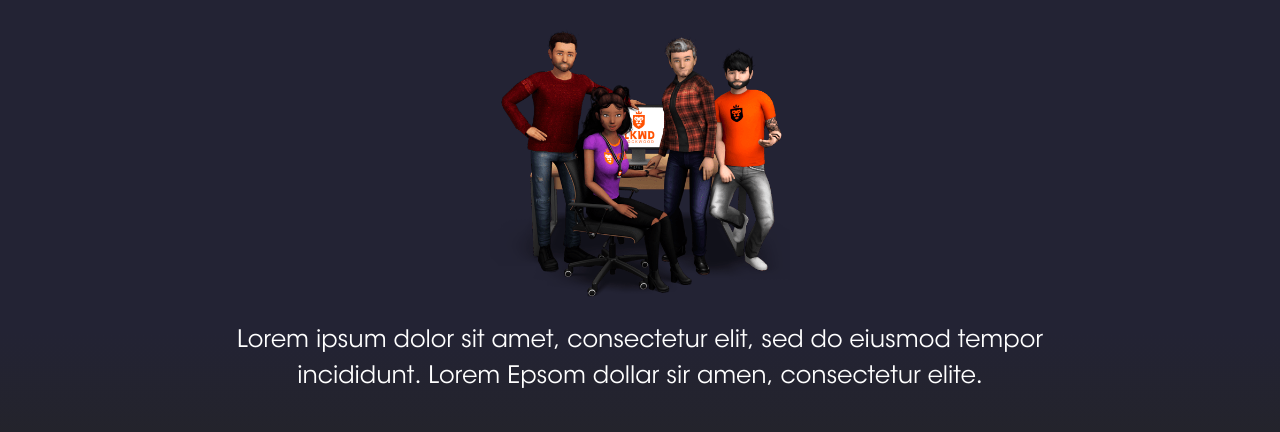
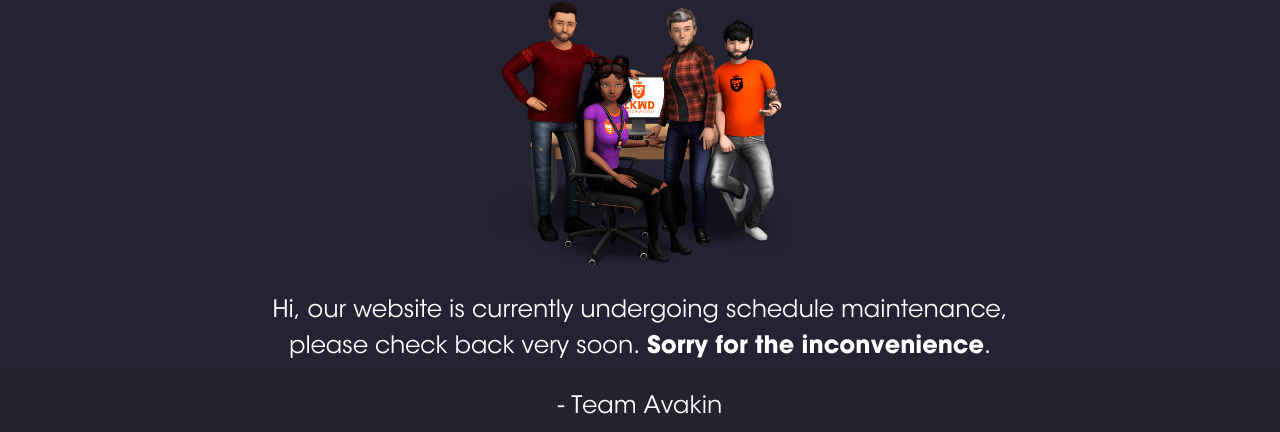
Before and after one commit to krunalvomexlkwd/avakin-maintenance-page, a plain HTML site: page index.html in a window 1280 px wide. Shown: the part 189-621 px from the top of the page. Drawn offline with Linux system fonts and the light colour scheme; files that its build step writes are made by us from their sources; files whose address does not match are found by name.

Commit message:
added generic text

```diff
--- a/index.html
+++ b/index.html
@@ -20,8 +20,8 @@
             <h1>Website Under Maintenance</h1>
             <img src="../avakin-maintenance/img/avakin-support@2x.png" alt="Avakin">
             <div class="text">
-                <p>Lorem ipsum dolor sit amet, consectetur elit, sed do eiusmod tempor incididunt. Lorem Epsom dollar sir
-                    amen, consectetur elite.</p>
+                <p>Hi, our website is currently undergoing schedule maintenance, please check back very soon. <strong>Sorry for the inconvenience</strong>.</p>
+                <p>- Team Avakin</p>
             </div>
             <p class="social-header">Follow us on</p>
             <ul class="social-media-list">
```
